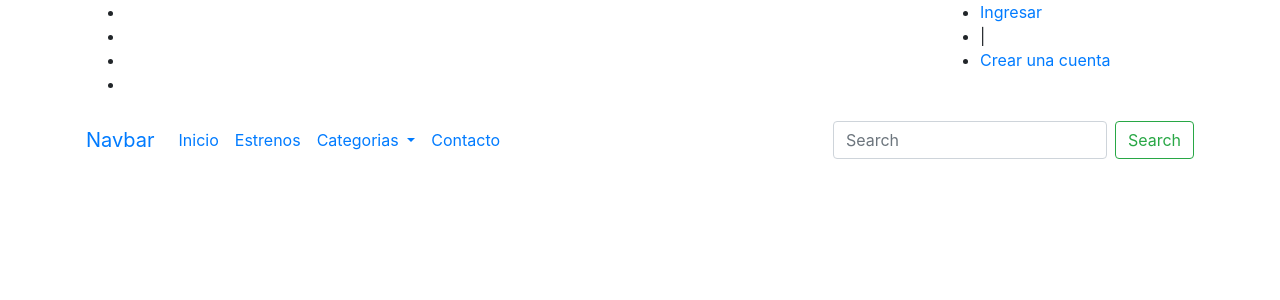
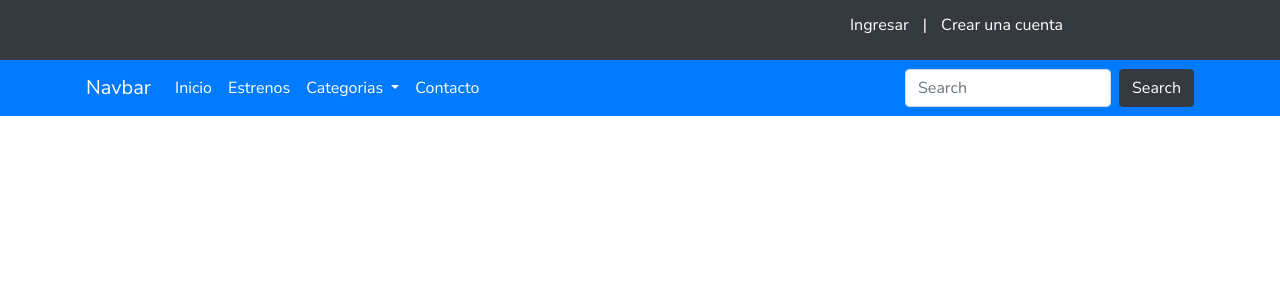
Before and after one commit to geyayo/pelisxyz-frontend, a PHP site: page / in a window 1280 px wide. Shown: the top 300 px of the page. Run offline with PHP 8.4, Linux system fonts and the light colour scheme; some libraries are stand-ins or nearby versions.

Commit message:
Agregando estilos al Cabezote con CSS3

```diff
--- /dev/null
+++ b/vistas/css/cabezote.css
@@ -0,0 +1,12 @@
+/* ========== TOP ========== */
+
+#top ul{
+    padding-top: 10px;
+}
+
+#top ul li{
+    display: inline;
+    line-height: 30px;
+    margin: 0px 5px;
+    color: white;
+}
--- /dev/null
+++ b/vistas/css/plantilla.css
@@ -0,0 +1,79 @@
+/* ========= GLOBAL ========== */
+*{
+    margin: 0px;
+    padding: 0px;
+    list-style: none;
+    text-decoration: none;
+    font-family: 'Nunito Sans', sans-serif;
+}
+ul, ol{
+    padding: 0px;
+}
+a:visited, a:link, a:focus, a:hover, a:active{
+    list-style: none;
+    text-decoration: none;
+}
+.barraSuperior{
+    background: #343A40;
+}
+.barraSuperior a{
+    color: #ffffff;
+}
+.backColor, .backColor a, .backColor i{
+    background: #007BFF;
+    color: white;
+}
+.redSocial{
+    font-size: 28px;
+    text-align: center;
+    line-height: 30px;
+    padding: 3px;
+    border-radius: 5px;
+}
+/* FACEBOOK */
+.facebookBlanco{
+    color: white;
+}
+.facebookNegro{
+    color: black;
+}
+.facebookColor{
+    color: white;
+    background: #46639f;
+}
+
+/* INSTAGRAM */
+.instagramBlanco{
+    color: white;
+}
+.instagramNegro{
+    color: black;
+}
+.instagramColor{
+    color: white;
+    background: linear-gradient(45deg, #fca925, #ee1d5f, #6350a2);
+}
+
+/* TWITTER */
+.twittermBlanco{
+    color: white;
+}
+.twitterNegro{
+    color: black;
+}
+.twitterColor{
+    color: white;
+    background: #0ab2e6;
+}
+
+/* YOUTUBE */
+.youtubeBlanco{
+    color: white;
+}
+.youtubeNegro{
+    color: black;
+}
+.youtubeColor{
+    color: white;
+    background: #d6513e;
+}
--- a/vistas/modulos/cabezote.php
+++ b/vistas/modulos/cabezote.php
@@ -1,7 +1,7 @@
 <div class="container-fluid barraSuperior" id="top">
     <div class="container">
         <div class="row">
-            <div class="col-12 col-md-9 social">
+            <div class="col-12 col-md-8 social">
                 <ul>
                     <li>
                         <a href="http://facebook.com/" target="_blank">
@@ -25,7 +25,7 @@
                     </li>
                 </ul>
             </div>
-            <div class="col-12 col-md-3 registro">
+            <div class="col-12 col-md-4 registro">
                 <ul>
                     <li><a href="#modalIngreso" data-toggle="modal"><i class="fas fa-user"></i> Ingresar</a></li>
                     <li>|</li>
@@ -55,7 +55,7 @@
                 <a class="nav-link dropdown-toggle" href="#" id="navbarDropdown" role="button" data-toggle="dropdown" aria-haspopup="true" aria-expanded="false">
                 Categorias
                 </a>
-                <div class="dropdown-menu" aria-labelledby="navbarDropdown">
+                <div class="dropdown-menu backColor" aria-labelledby="navbarDropdown">
                     <a class="dropdown-item" href="#">Action</a>
                     <a class="dropdown-item" href="#">Another action</a>
                     <a class="dropdown-item" href="#">Something else here</a>
@@ -70,7 +70,7 @@
         </ul>
         <form class="form-inline my-2 my-lg-0">
         <input class="form-control mr-sm-2" type="search" placeholder="Search" aria-label="Search">
-        <button class="btn btn-outline-success my-2 my-sm-0" type="submit">Search</button>
+        <button class="btn btn-dark my-2 my-sm-0" type="submit">Search</button>
         </form>
     </div>
     </nav>
--- a/vistas/plantilla.php
+++ b/vistas/plantilla.php
@@ -8,9 +8,12 @@
     <meta name="description" content="Una descripción del sitio">
     <meta name="keyword" content="palabras, claves, del, sitio">
     <link rel="stylesheet" href="vistas/css/plugins/bootstrap.min.css">
+    <link rel="preconnect" href="https://fonts.gstatic.com">
+    <link href="https://fonts.googleapis.com/css2?family=Nunito+Sans&display=swap" rel="stylesheet">
     <!-- Bootstrap CSS -->
     <link rel="stylesheet" href="https://stackpath.bootstrapcdn.com/bootstrap/4.1.3/css/bootstrap.min.css" integrity="sha384-MCw98/SFnGE8fJT3GXwEOngsV7Zt27NXFoaoApmYm81iuXoPkFOJwJ8ERdknLPMO" crossorigin="anonymous">
-    <link rel="stylesheet" href="vistas/">
+    <link rel="stylesheet" href="vistas/css/plantilla.css">
+    <link rel="stylesheet" href="vistas/css/cabezote.css">
 
 </head>
 <body>
```
